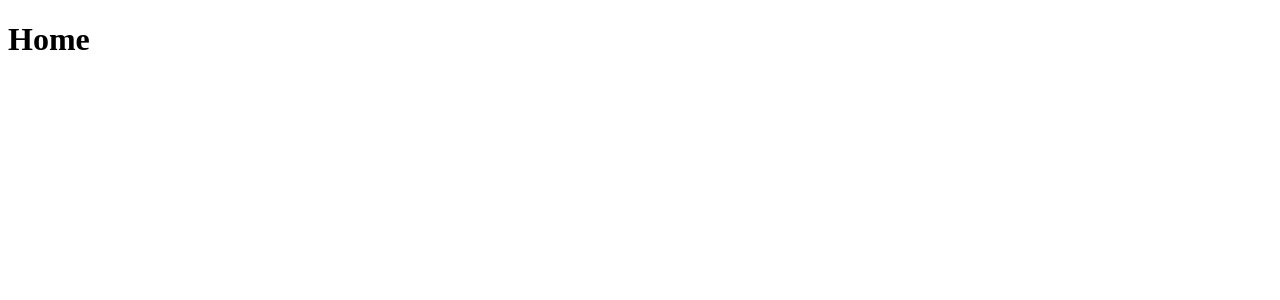
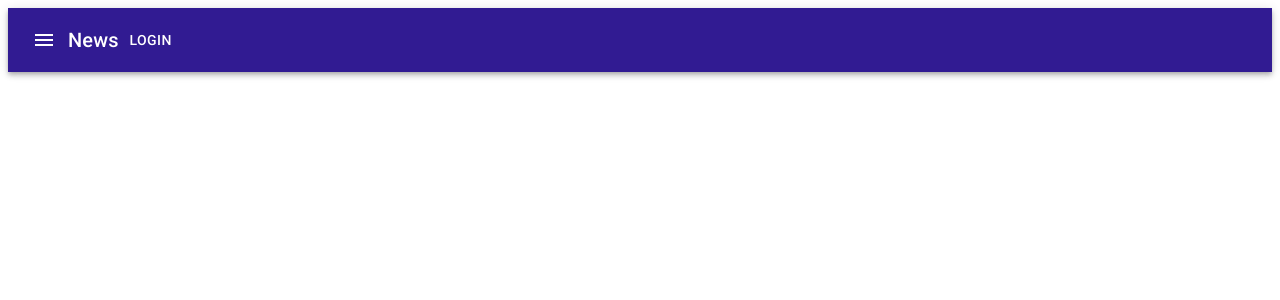
Before and after one commit to paulojrc52/my_app_react, a React (Create React App) app: page / in a window 1280 px wide. Shown: the top 300 px of the page. Built offline with nearby package versions, Linux system fonts and the light colour scheme.

Commit message:
criando partials e adicionando header

```diff
--- a/package.json
+++ b/package.json
@@ -4,6 +4,7 @@
   "private": true,
   "dependencies": {
     "@material-ui/core": "4.11.2",
+    "@material-ui/icons": "4.11.2",
     "@testing-library/jest-dom": "^5.16.5",
     "@testing-library/react": "^13.4.0",
     "@testing-library/user-event": "^13.5.0",
--- a/src/pages/Home.js
+++ b/src/pages/Home.js
@@ -1,7 +1,8 @@
+import Header from "../partials/Header"
 
 const Home = () => {
   return(
-    <h1>Home</h1>
+    <Header />
   )
 }
 
--- /dev/null
+++ b/src/partials/Header.js
@@ -0,0 +1,27 @@
+import {
+  AppBar,
+  Button,
+  IconButton,
+  Toolbar,
+  Typography
+} from "@material-ui/core"
+
+import MenuIcon from '@material-ui/icons/Menu'
+
+const Header = () => {
+  return(
+    <AppBar position='static'>
+      <Toolbar>
+        <IconButton edge='start' color="inherit" aria-label='menu'>
+          <MenuIcon />
+        </IconButton>
+        <Typography variant='h6'>
+          News
+        </Typography>
+        <Button color='inherit'>Login</Button>
+      </Toolbar>
+    </AppBar>
+  )
+}
+
+export default Header
```
Also changed, not shown: 1 other file (tests, documents, lock files or other folders).
